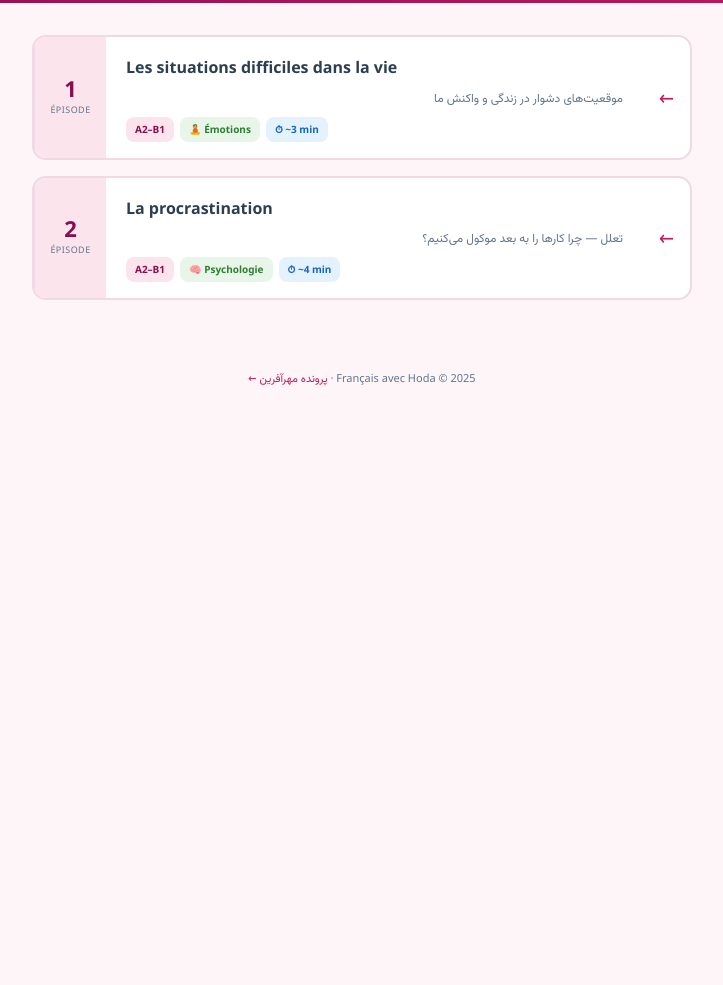
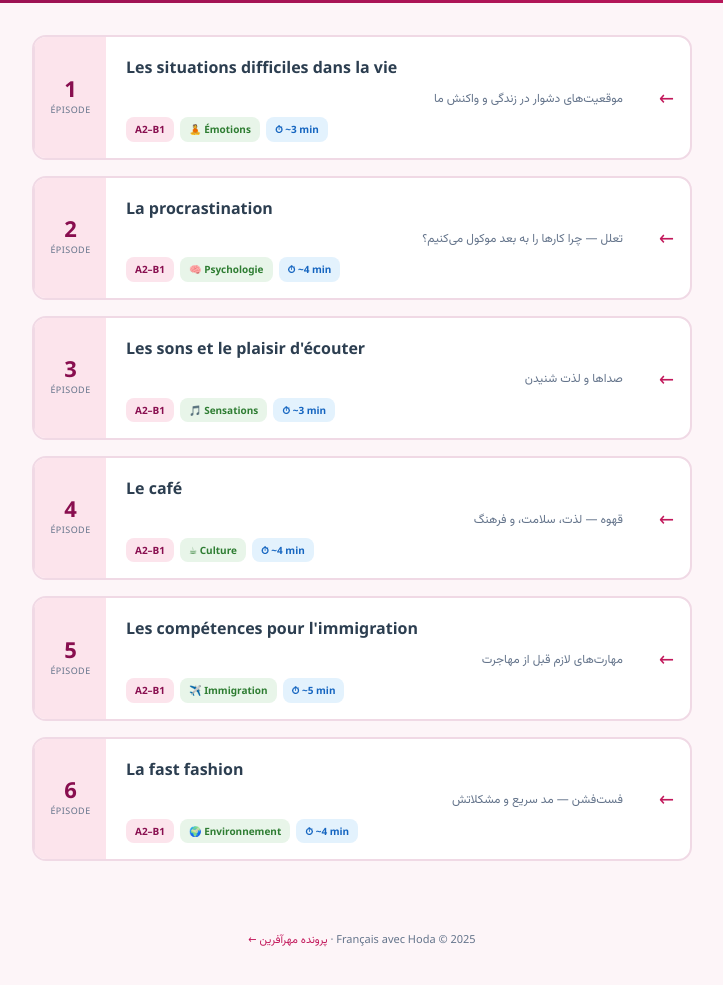
Before and after one commit to HodaFrench/MyStudents-Private, a plain HTML site: page students/Mehr-Afarin/Podcasts/index.html in a window 1280 px wide. Shown: the part 323-1308 px from the top of the page, without its empty margins (278-1001 px from the left). Before the commit the page ends 800 px from the top, so only its background shows below. Drawn offline with Linux system fonts and the light colour scheme.

Commit message:
Add episodes 3–6 to podcast index

```diff
--- a/students/Mehr-Afarin/Podcasts/index.html
+++ b/students/Mehr-Afarin/Podcasts/index.html
@@ -48,7 +48,7 @@ body{font-family:"Segoe UI","Vazirmatn",Tahoma,sans-serif;background:var(--paper
 <div class="hero">
   <h1>🎤 Podcasts de Mehrafarin</h1>
   <div class="hero-sub">هر اپیزود یک موضوع جدید برای یادگیری فرانسه</div>
-  <div class="hero-count">2 épisodes disponibles</div>
+  <div class="hero-count">6 épisodes disponibles</div>
 </div>
 
 <div class="wrap">
@@ -85,6 +85,70 @@ body{font-family:"Segoe UI","Vazirmatn",Tahoma,sans-serif;background:var(--paper
     </div>
   </a>
 
+  <a class="ep-card" href="episode-3.html">
+    <div class="ep-inner">
+      <div class="ep-num"><div class="ep-num-n">3</div><div class="ep-num-lbl">ÉPISODE</div></div>
+      <div class="ep-body">
+        <div class="ep-title">Les sons et le plaisir d'écouter</div>
+        <div class="ep-topic">صداها و لذت شنیدن</div>
+        <div class="ep-tags">
+          <span class="tag tag-lv">A2–B1</span>
+          <span class="tag tag-cat">🎵 Sensations</span>
+          <span class="tag tag-time">⏱ ~3 min</span>
+        </div>
+      </div>
+      <div class="ep-arrow">←</div>
+    </div>
+  </a>
+
+  <a class="ep-card" href="episode-4.html">
+    <div class="ep-inner">
+      <div class="ep-num"><div class="ep-num-n">4</div><div class="ep-num-lbl">ÉPISODE</div></div>
+      <div class="ep-body">
+        <div class="ep-title">Le café</div>
+        <div class="ep-topic">قهوه — لذت، سلامت، و فرهنگ</div>
+        <div class="ep-tags">
+          <span class="tag tag-lv">A2–B1</span>
+          <span class="tag tag-cat">☕ Culture</span>
+          <span class="tag tag-time">⏱ ~4 min</span>
+        </div>
+      </div>
+      <div class="ep-arrow">←</div>
+    </div>
+  </a>
+
+  <a class="ep-card" href="episode-5.html">
+    <div class="ep-inner">
+      <div class="ep-num"><div class="ep-num-n">5</div><div class="ep-num-lbl">ÉPISODE</div></div>
+      <div class="ep-body">
+        <div class="ep-title">Les compétences pour l'immigration</div>
+        <div class="ep-topic">مهارت‌های لازم قبل از مهاجرت</div>
+        <div class="ep-tags">
+          <span class="tag tag-lv">A2–B1</span>
+          <span class="tag tag-cat">✈️ Immigration</span>
+          <span class="tag tag-time">⏱ ~5 min</span>
+        </div>
+      </div>
+      <div class="ep-arrow">←</div>
+    </div>
+  </a>
+
+  <a class="ep-card" href="episode-6.html">
+    <div class="ep-inner">
+      <div class="ep-num"><div class="ep-num-n">6</div><div class="ep-num-lbl">ÉPISODE</div></div>
+      <div class="ep-body">
+        <div class="ep-title">La fast fashion</div>
+        <div class="ep-topic">فست‌فشن — مد سریع و مشکلاتش</div>
+        <div class="ep-tags">
+          <span class="tag tag-lv">A2–B1</span>
+          <span class="tag tag-cat">🌍 Environnement</span>
+          <span class="tag tag-time">⏱ ~4 min</span>
+        </div>
+      </div>
+      <div class="ep-arrow">←</div>
+    </div>
+  </a>
+
 </div>
 
 <div class="footer"><a href="../index.html">← پرونده مهرآفرین</a> · Français avec Hoda © 2025</div>
```
